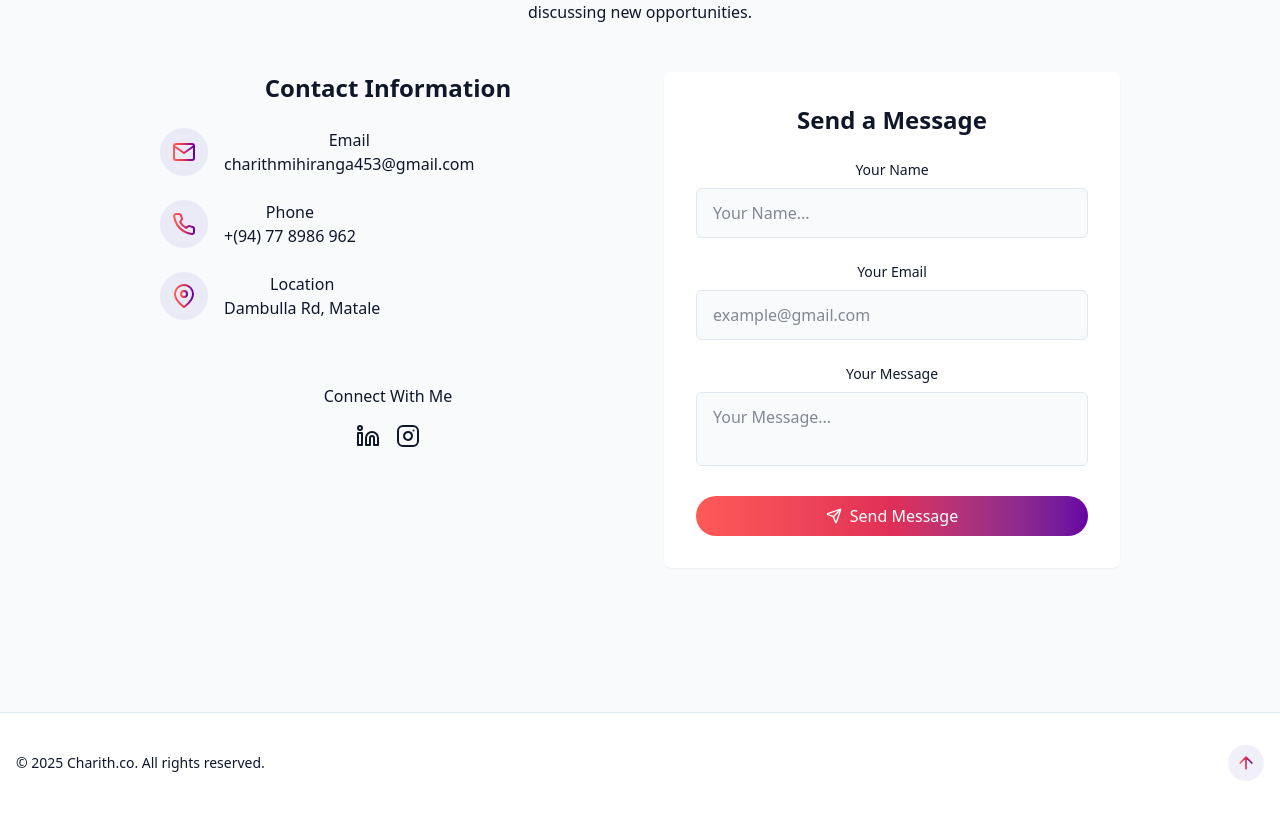
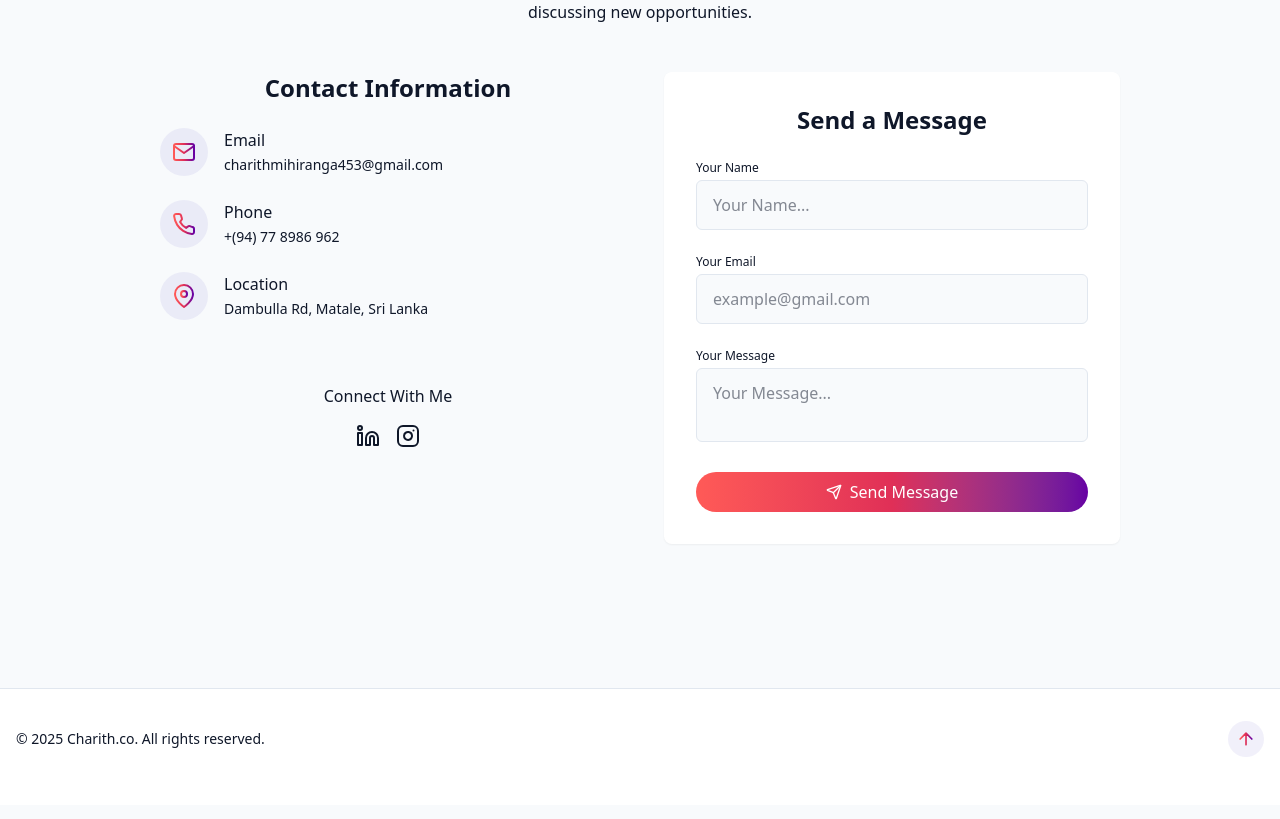
Before and after one commit to mcharith/React-New-Portfolio, a React (Vite) app: page / in a window 1280 px wide. Shown: the part 6847-7666 px from the top of the page. Built offline with nearby package versions, Linux system fonts and the light colour scheme.

Commit message:
Implement form validation, error handling, and loading spinner for ContactSection

```diff
--- a/src/component/ContactSection.jsx
+++ b/src/component/ContactSection.jsx
@@ -1,16 +1,56 @@
-import { Instagram, Linkedin, Mail, MapPin, Phone, Send } from "lucide-react";
+import { Instagram, Linkedin, Send } from "lucide-react";
 import { cn } from "@/lib/util.js";
 import Swal from "sweetalert2";
+import { useState, useRef } from "react";
 
 export const ContactSection = () => {
+    const [isLoading, setIsLoading] = useState(false);
+    const [errors, setErrors] = useState({});
+    const formRef = useRef(null);
+    const sectionRef = useRef(null);
+
+    const validate = (formData) => {
+        const newErrors = {};
+        const name = formData.get("name")?.trim();
+        const email = formData.get("email")?.trim();
+        const message = formData.get("message")?.trim();
+
+        if (!name) {
+            newErrors.name = "Name is required.";
+        }
+        if (!email) {
+            newErrors.email = "Email is required.";
+        } else if (!/^[^\s@]+@[^\s@]+\.[^\s@]+$/.test(email)) {
+            newErrors.email = "Please enter a valid email address.";
+        }
+        if (!message) {
+            newErrors.message = "Message cannot be empty.";
+        }
+
+        return newErrors;
+    };
+
+    const handleSendClick = () => {
+        // Scroll to the section first
+        sectionRef.current?.scrollIntoView({ behavior: "smooth", block: "start" });
+    };
 
     const onSubmit = async (event) => {
         event.preventDefault();
         const form = event.currentTarget;
         const formData = new FormData(form);
 
+        // Validate fields
+        const validationErrors = validate(formData);
+        if (Object.keys(validationErrors).length > 0) {
+            setErrors(validationErrors);
+            return;
+        }
+
+        setErrors({});
+        setIsLoading(true);
+
         formData.append("access_key", "5a1880cf-6c48-4d47-a3b5-49a7387668e0");
-
         const object = Object.fromEntries(formData);
         const json = JSON.stringify(object);
 
@@ -48,15 +88,19 @@ export const ContactSection = () => {
                 confirmButtonColor: "#6366f1"
             });
             console.error(error);
+        } finally {
+            setIsLoading(false);
         }
     };
 
     return (
-        <section id="contact" className="py-24 px-4 relative bg-secondary/30">
+        <section ref={sectionRef} id="contact" className="py-24 px-4 relative bg-secondary/30">
             <div className="container mx-auto max-w-5xl">
                 <h2 className="text-3xl md:text-4xl font-bold mb-4 text-center">
-                    Get In <span className="bg-gradient-to-r from-[#FF5A57] via-[#E02F57] to-[#6700A3] bg-clip-text
-                    text-transparent opacity-0 animate-fade-in-delay-1">Touch</span>
+                    Get In{" "}
+                    <span className="bg-gradient-to-r from-[#FF5A57] via-[#E02F57] to-[#6700A3] bg-clip-text text-transparent opacity-0 animate-fade-in-delay-1">
+                        Touch
+                    </span>
                 </h2>
 
                 <p className="text-center text-muted-foreground mb-12 max-w-2xl mx-auto">
@@ -66,19 +110,12 @@ export const ContactSection = () => {
 
                 <div className="grid grid-cols-1 md:grid-cols-2 gap-12">
                     <div className="space-y-8">
-                        {/* Contact Info & Social Links */}
                         <h3 className="text-2xl font-semibold mb-6">Contact Information</h3>
                         <div className="space-y-6 justify-center">
+                            {/* Email */}
                             <div className="flex items-start space-x-4">
                                 <div className="p-3 rounded-full bg-primary/10">
-                                    <svg
-                                        xmlns="http://www.w3.org/2000/svg"
-                                        className="h-6 w-6"
-                                        fill="none"
-                                        viewBox="0 0 24 24"
-                                        stroke="url(#mail-gradient)"
-                                        strokeWidth={2}
-                                    >
+                                    <svg xmlns="http://www.w3.org/2000/svg" className="h-6 w-6" fill="none" viewBox="0 0 24 24" stroke="url(#mail-gradient)" strokeWidth={2}>
                                         <defs>
                                             <linearGradient id="mail-gradient" x1="0" y1="0" x2="1" y2="0">
                                                 <stop offset="0%" stopColor="#FF5A57" />
@@ -86,32 +123,22 @@ export const ContactSection = () => {
                                                 <stop offset="100%" stopColor="#6700A3" />
                                             </linearGradient>
                                         </defs>
-                                        <path
-                                            strokeLinecap="round"
-                                            strokeLinejoin="round"
-                                            d="M4 4h16c1.1 0 2 .9 2 2v12c0 1.1-.9 2-2 2H4c-1.1 0-2-.9-2-2V6c0-1.1.9-2 2-2z"
-                                        />
+                                        <path strokeLinecap="round" strokeLinejoin="round" d="M4 4h16c1.1 0 2 .9 2 2v12c0 1.1-.9 2-2 2H4c-1.1 0-2-.9-2-2V6c0-1.1.9-2 2-2z" />
                                         <path strokeLinecap="round" strokeLinejoin="round" d="M22 6l-10 7L2 6" />
                                     </svg>
                                 </div>
                                 <div>
-                                    <h4 className="font-medium">Email</h4>
-                                    <a href="mailto:charithmihiranga453@gmail.com" className="text-muted-foreground hover:text-primary transition-colors">
+                                    <h4 className="font-medium text-left">Email</h4>
+                                    <a href="mailto:charithmihiranga453@gmail.com" className="text-muted-foreground hover:text-primary transition-colors font-light text-sm">
                                         charithmihiranga453@gmail.com
                                     </a>
                                 </div>
                             </div>
 
+                            {/* Phone */}
                             <div className="flex items-start space-x-4">
                                 <div className="p-3 rounded-full bg-primary/10">
-                                    <svg
-                                        xmlns="http://www.w3.org/2000/svg"
-                                        className="h-6 w-6"
-                                        fill="none"
-                                        viewBox="0 0 24 24"
-                                        stroke="url(#phone-gradient)"
-                                        strokeWidth={2}
-                                    >
+                                    <svg xmlns="http://www.w3.org/2000/svg" className="h-6 w-6" fill="none" viewBox="0 0 24 24" stroke="url(#phone-gradient)" strokeWidth={2}>
                                         <defs>
                                             <linearGradient id="phone-gradient" x1="0" y1="0" x2="1" y2="0">
                                                 <stop offset="0%" stopColor="#FF5A57" />
@@ -119,42 +146,21 @@ export const ContactSection = () => {
                                                 <stop offset="100%" stopColor="#6700A3" />
                                             </linearGradient>
                                         </defs>
-                                        <path
-                                            strokeLinecap="round"
-                                            strokeLinejoin="round"
-                                            d="M22 16.92v3a2 2 0 0 1-2.18 2
-                                                19.79 19.79 0 0 1-8.63-3.07
-                                                19.5 19.5 0 0 1-6-6
-                                                19.79 19.79 0 0 1-3.07-8.63
-                                                A2 2 0 0 1 4.11 2h3
-                                                a2 2 0 0 1 2 1.72
-                                                c.12.81.37 1.6.72 2.34
-                                                a2 2 0 0 1-.45 2.11L8.09 9.91
-                                                a16 16 0 0 0 6 6l1.74-1.29
-                                                a2 2 0 0 1 2.11-.45
-                                                c.74.35 1.53.6 2.34.72
-                                                A2 2 0 0 1 22 16.92z"
-                                        />
+                                        <path strokeLinecap="round" strokeLinejoin="round" d="M22 16.92v3a2 2 0 0 1-2.18 2 19.79 19.79 0 0 1-8.63-3.07 19.5 19.5 0 0 1-6-6 19.79 19.79 0 0 1-3.07-8.63A2 2 0 0 1 4.11 2h3a2 2 0 0 1 2 1.72c.12.81.37 1.6.72 2.34a2 2 0 0 1-.45 2.11L8.09 9.91a16 16 0 0 0 6 6l1.74-1.29a2 2 0 0 1 2.11-.45c.74.35 1.53.6 2.34.72A2 2 0 0 1 22 16.92z" />
                                     </svg>
                                 </div>
                                 <div>
-                                    <h4 className="font-medium">Phone</h4>
-                                    <a href="tel:+94778986962" className="text-muted-foreground hover:text-primary transition-colors">
+                                    <h4 className="font-medium text-left">Phone</h4>
+                                    <a href="tel:+94778986962" className="text-muted-foreground hover:text-primary transition-colors font-light text-sm">
                                         +(94) 77 8986 962
                                     </a>
                                 </div>
                             </div>
 
+                            {/* Location */}
                             <div className="flex items-start space-x-4">
                                 <div className="p-3 rounded-full bg-primary/10">
-                                    <svg
-                                        xmlns="http://www.w3.org/2000/svg"
-                                        className="h-6 w-6"
-                                        fill="none"
-                                        viewBox="0 0 24 24"
-                                        stroke="url(#map-gradient)"
-                                        strokeWidth={2}
-                                    >
+                                    <svg xmlns="http://www.w3.org/2000/svg" className="h-6 w-6" fill="none" viewBox="0 0 24 24" stroke="url(#map-gradient)" strokeWidth={2}>
                                         <defs>
                                             <linearGradient id="map-gradient" x1="0" y1="0" x2="1" y2="0">
                                                 <stop offset="0%" stopColor="#FF5A57" />
@@ -162,17 +168,13 @@ export const ContactSection = () => {
                                                 <stop offset="100%" stopColor="#6700A3" />
                                             </linearGradient>
                                         </defs>
-                                        <path
-                                            strokeLinecap="round"
-                                            strokeLinejoin="round"
-                                            d="M21 10c0 7-9 13-9 13s-9-6-9-13a9 9 0 1 1 18 0z"
-                                        />
+                                        <path strokeLinecap="round" strokeLinejoin="round" d="M21 10c0 7-9 13-9 13s-9-6-9-13a9 9 0 1 1 18 0z" />
                                         <circle cx="12" cy="10" r="3" />
                                     </svg>
                                 </div>
                                 <div>
-                                    <h4 className="font-medium">Location</h4>
-                                    <span className="text-muted-foreground">Dambulla Rd, Matale</span>
+                                    <h4 className="font-medium text-left">Location</h4>
+                                    <span className="text-muted-foreground font-light text-sm">Dambulla Rd, Matale, Sri Lanka</span>
                                 </div>
                             </div>
                         </div>
@@ -180,10 +182,10 @@ export const ContactSection = () => {
                         <div className="pt-8">
                             <h4 className="font-medium mb-4">Connect With Me</h4>
                             <div className="flex space-x-4 justify-center">
-                                <a href="https://www.linkedin.com/in/charith-siriwardana-b796182a4/" target="_blank">
+                                <a href="https://www.linkedin.com/in/charith-siriwardana-b796182a4/" target="_blank" rel="noreferrer">
                                     <Linkedin />
                                 </a>
-                                <a href="https://www.instagram.com/_charith.siriwardane_?igsh=bGdyM2V3ajlhcnFk" target="_blank">
+                                <a href="https://www.instagram.com/_charith.siriwardane_?igsh=bGdyM2V3ajlhcnFk" target="_blank" rel="noreferrer">
                                     <Instagram />
                                 </a>
                             </div>
@@ -193,23 +195,104 @@ export const ContactSection = () => {
                     <div className="bg-card p-8 rounded-lg shadow-xs">
                         <h3 className="text-2xl font-semibold mb-6">Send a Message</h3>
 
-                        <form className="space-y-6" onSubmit={onSubmit}>
+                        <form ref={formRef} className="space-y-6" onSubmit={onSubmit} noValidate>
+                            {/* Name */}
                             <div>
-                                <label htmlFor="name" className="block text-sm font-medium mb-2">Your Name</label>
-                                <input type="text" id="name" name="name" required className="w-full px-4 py-3 rounded-md border border-input bg-background focus:outline-hidden focus:ring-2 focus:ring-primary" placeholder="Your Name..." />
-                            </div>
-                            <div>
-                                <label htmlFor="email" className="block text-sm font-medium mb-2">Your Email</label>
-                                <input type="email" id="email" name="email" required className="w-full px-4 py-3 rounded-md border border-input bg-background focus:outline-hidden focus:ring-2 focus:ring-primary" placeholder="example@gmail.com" />
-                            </div>
-                            <div>
-                                <label htmlFor="message" className="block text-sm font-medium mb-2">Your Message</label>
-                                <textarea id="message" name="message" required className="w-full px-4 py-3 rounded-md border border-input bg-background focus:outline-hidden focus:ring-2 focus:ring-primary resize-none" placeholder="Your Message..." />
+                                <label htmlFor="name" className="block text-xs font-medium mb-1 text-left">Your Name</label>
+                                <input
+                                    type="text"
+                                    id="name"
+                                    name="name"
+                                    className={cn(
+                                        "w-full px-4 py-3 rounded-md border bg-background focus:outline-hidden focus:ring-2 focus:ring-primary transition-colors",
+                                        errors.name ? "border-red-500 focus:ring-red-500" : "border-input"
+                                    )}
+                                    placeholder="Your Name..."
+                                    onChange={() => errors.name && setErrors(prev => ({ ...prev, name: "" }))}
+                                />
+                                {errors.name && (
+                                    <p className="mt-1 text-xs text-red-500 text-left">{errors.name}</p>
+                                )}
                             </div>
 
-                            <button type="submit" className={cn("cosmic-button w-full flex items-center justify-center gap-2")}>
-                                <Send size={16} />
-                                Send Message
+                            {/* Email */}
+                            <div>
+                                <label htmlFor="email" className="block text-xs font-medium mb-1 text-left">Your Email</label>
+                                <input
+                                    type="email"
+                                    id="email"
+                                    name="email"
+                                    className={cn(
+                                        "w-full px-4 py-3 rounded-md border bg-background focus:outline-hidden focus:ring-2 focus:ring-primary transition-colors",
+                                        errors.email ? "border-red-500 focus:ring-red-500" : "border-input"
+                                    )}
+                                    placeholder="example@gmail.com"
+                                    onChange={() => errors.email && setErrors(prev => ({ ...prev, email: "" }))}
+                                />
+                                {errors.email && (
+                                    <p className="mt-1 text-xs text-red-500 text-left">{errors.email}</p>
+                                )}
+                            </div>
+
+                            {/* Message */}
+                            <div>
+                                <label htmlFor="message" className="block text-xs font-medium mb-1 text-left">Your Message</label>
+                                <textarea
+                                    id="message"
+                                    name="message"
+                                    className={cn(
+                                        "w-full px-4 py-3 rounded-md border bg-background focus:outline-hidden focus:ring-2 focus:ring-primary resize-none transition-colors",
+                                        errors.message ? "border-red-500 focus:ring-red-500" : "border-input"
+                                    )}
+                                    placeholder="Your Message..."
+                                    rows={2}
+                                    onChange={() => errors.message && setErrors(prev => ({ ...prev, message: "" }))}
+                                />
+                                {errors.message && (
+                                    <p className="mt-1 text-xs text-red-500 text-left">{errors.message}</p>
+                                )}
+                            </div>
+
+                            <button
+                                type="submit"
+                                onClick={handleSendClick}
+                                disabled={isLoading}
+                                className={cn(
+                                    "cosmic-button w-full flex items-center justify-center gap-2 relative transition-opacity cursor-pointer",
+                                    isLoading && "opacity-80 cursor-not-allowed"
+                                )}
+                            >
+                                {isLoading ? (
+                                    <>
+                                        {/* Spinner */}
+                                        <svg
+                                            className="animate-spin h-4 w-4 text-white"
+                                            xmlns="http://www.w3.org/2000/svg"
+                                            fill="none"
+                                            viewBox="0 0 24 24"
+                                        >
+                                            <circle
+                                                className="opacity-25"
+                                                cx="12"
+                                                cy="12"
+                                                r="10"
+                                                stroke="currentColor"
+                                                strokeWidth="4"
+                                            />
+                                            <path
+                                                className="opacity-75"
+                                                fill="currentColor"
+                                                d="M4 12a8 8 0 018-8V0C5.373 0 0 5.373 0 12h4z"
+                                            />
+                                        </svg>
+                                        Sending...
+                                    </>
+                                ) : (
+                                    <>
+                                        <Send size={16} />
+                                        Send Message
+                                    </>
+                                )}
                             </button>
                         </form>
                     </div>
```
